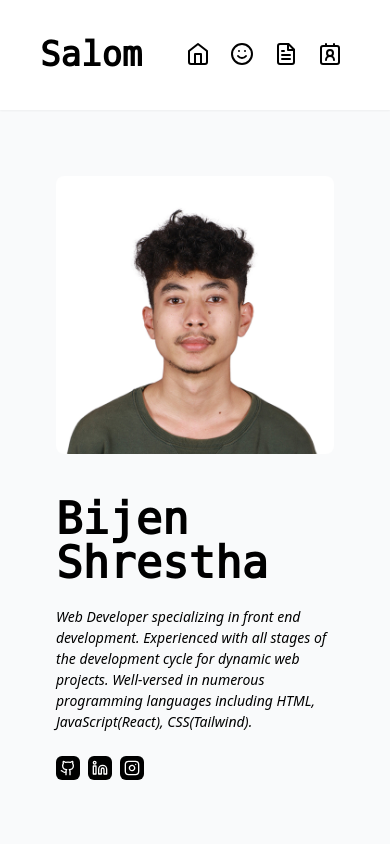
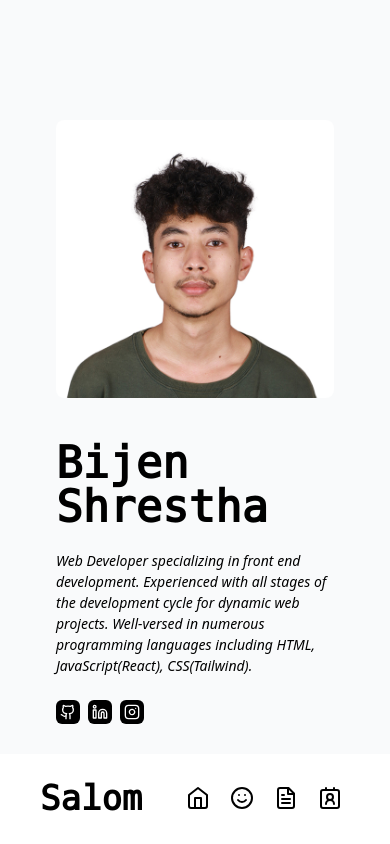
Before and after one commit to bijenShrestha980/portfolio, a Next.js app: page / in a window 390 px wide. Built offline with nearby package versions, Linux system fonts and the light colour scheme.

Commit message:
sidebar bottom

```diff
--- a/src/app/layout.tsx
+++ b/src/app/layout.tsx
@@ -18,10 +18,10 @@ export default function RootLayout({
     <html lang="en">
       <body>
         <main className="min-h-screen w-full">
-          <div className="bg-gradient-to-br from-blue-gray-800 to-blue-gray-900 fixed inset-0 z-50 h-[calc(100vh-442px)] md:h-[calc(100vh-32px)] w-full md:w-72 rounded-xl transition-transform duration-300 md:translate-x-0">
+          <div className="fixed bottom-0 md:inset-0 z-50 h-[calc(100vh-692px)] md:h-[calc(100vh-32px)] w-full md:w-72 rounded-xl transition-transform duration-300 md:translate-x-0">
             <Sidebar />
           </div>
-          <div className="pl-4 pr-4 md:pr-10 pb-12 pt-40 md:pt-12 md:ml-80 min-h-screen flex justify-center items-center">
+          <div className="pl-4 pr-4 md:pr-10 pb-12 pt-12 md:pt-12 md:ml-80 min-h-screen flex justify-center items-center">
             {children}
           </div>
           <ToastContainer />
--- a/src/app/layout/Sidebar.tsx
+++ b/src/app/layout/Sidebar.tsx
@@ -2,7 +2,7 @@ import SidebarLinks from "../components/sidebar/SidebarLinks";
 
 const Sidebar = () => {
   return (
-    <div className="h-[110px] md:h-screen w-full bg-white flex flex-col justify-center items-center p-10 shadow-sm">
+    <div className="fixed bottom-0 h-[90px] md:h-screen w-full bg-white flex flex-col justify-center items-center p-10 shadow-sm">
       <div className="h-[110px] md:h-screen w-full md:w-[180px] flex flex-row md:flex-col gap-8 justify-between md:justify-center items-baseline md:items-start">
         <h3 className="font-prima">Salom</h3>
         <SidebarLinks />
```
